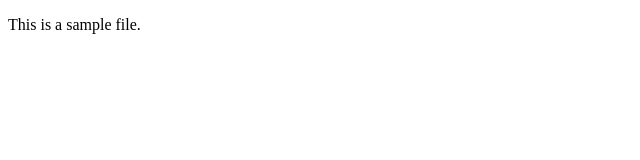
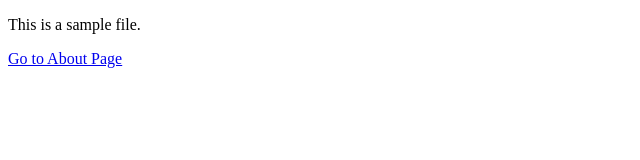
Before and after one commit to lorenkolstad/lorenkolstad.github.io, a plain HTML site: page about.html in a window 1280 px wide. Shown: the whole page, without its empty margins (0-640 px from the left). Drawn offline with Linux system fonts and the light colour scheme.

Commit message:
Copied my Basic Portfolio to the hosted github repository.

```diff
--- a/about.html
+++ b/about.html
@@ -8,5 +8,6 @@
 </head>
 <body>
     <p>This is a sample file.</p>
+    <a href="index.html">Go to About Page</a>
 </body>
 </html>
```
Also changed, not shown: index.html (added).
